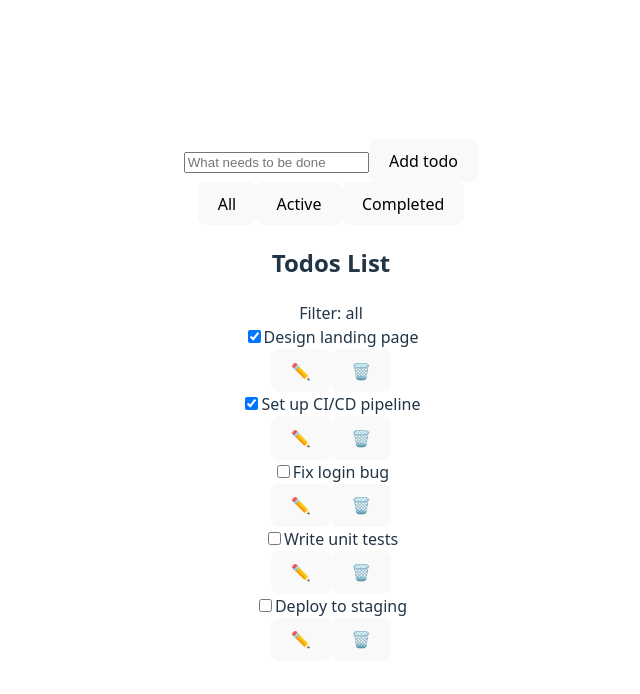
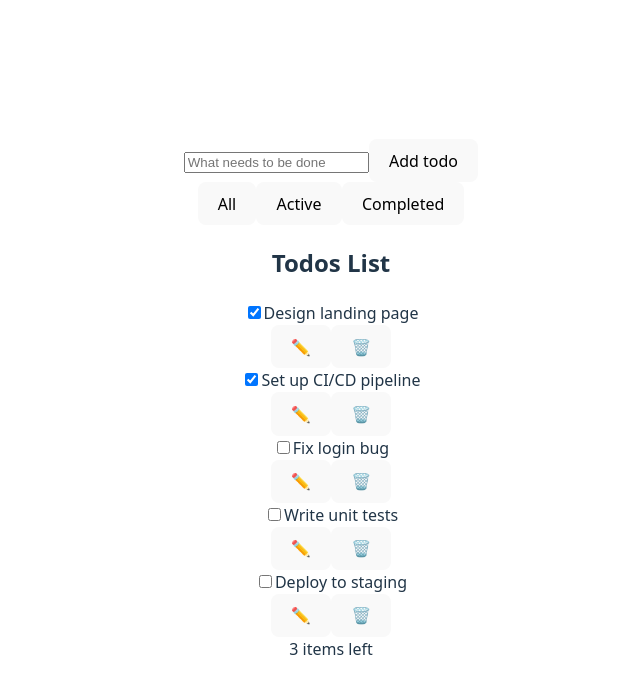
Before and after one commit to Abel-Per-Scholas-Work/todo-context-api, a React (Vite) app: page / in a window 1280 px wide. Shown: the top 694 px of the page, without its empty margins (309-949 px from the left). Built offline with nearby package versions, Linux system fonts and the light colour scheme.

Commit message:
filter to get active todos

```diff
--- a/src/components/TodosList.tsx
+++ b/src/components/TodosList.tsx
@@ -1,4 +1,4 @@
-import { useContext, type FormEvent } from "react";
+import { useContext, useEffect, useState } from "react";
 import { TodoContext } from "../context/TodoContext";
 import { FilterContext } from "../context/FilterContext";
 import TodoItem from "./TodoItem";
@@ -6,6 +6,7 @@ import TodoItem from "./TodoItem";
 export default function ToDosList() {
 	const { todos, deleteTodo, toggleTodo } = useContext(TodoContext);
 	const { filter } = useContext(FilterContext);
+	const [activeTodo, setActiveTodo] = useState(0);
 
 	const filteredTodos = todos.filter((todo) => {
 		if (filter === "active") return !todo.completed;
@@ -13,16 +14,17 @@ export default function ToDosList() {
 		return true;
 	});
 
-	const handleSubmit = (e: React.FormEvent<HTMLFormElement>, id: string) => {
-		e.preventDefault();
-		const target = e.target as HTMLInputElement;
-		console.log(target.name, target.value, "and id is", id);
-	};
+	//keep track of active todos
+	useEffect(() => {
+		const todoNumber = todos.filter((todo) => !todo.completed);
+		console.log(todoNumber.length, todoNumber);
+		setActiveTodo(todoNumber.length);
+	}, [todos]);
 
 	return (
 		<div>
 			<h2>Todos List</h2>
-			<div>Filter: {filter}</div>
+
 			{filteredTodos.length === 0 ? (
 				<p> No todos yet! Add one above.</p>
 			) : (
@@ -32,6 +34,11 @@ export default function ToDosList() {
 					</div>
 				))
 			)}
+			{activeTodo !== 0 && (
+				<div>
+					{activeTodo} item{activeTodo > 1 && "s"} left
+				</div>
+			)}
 		</div>
 	);
 }
```
